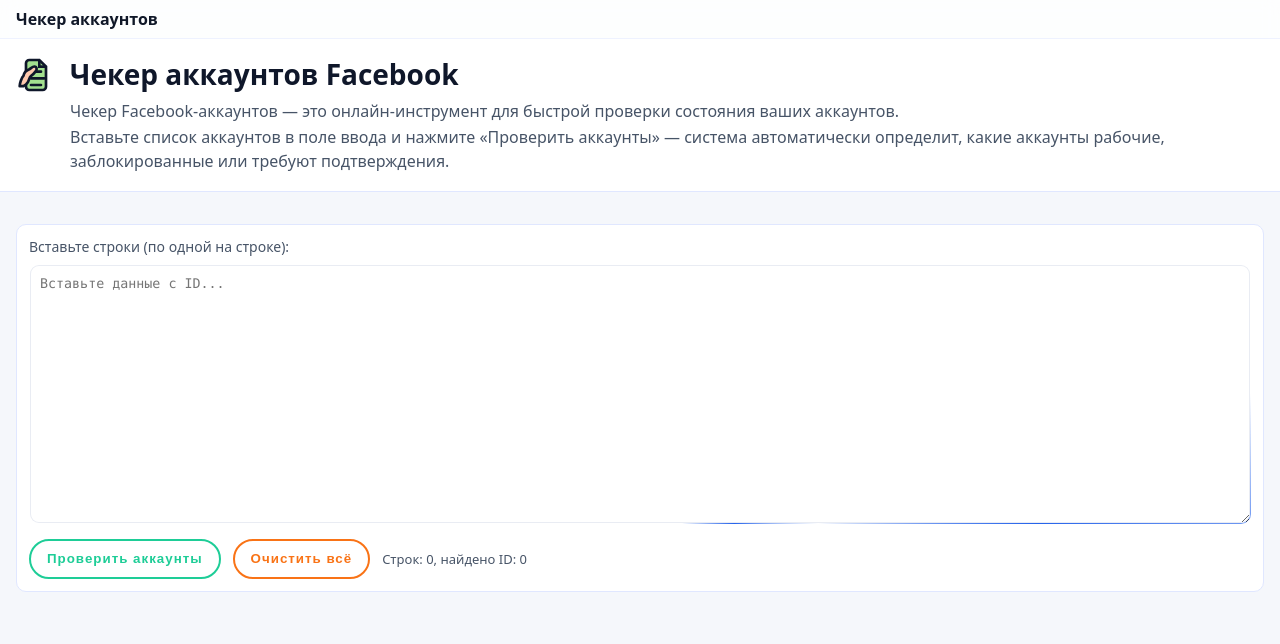
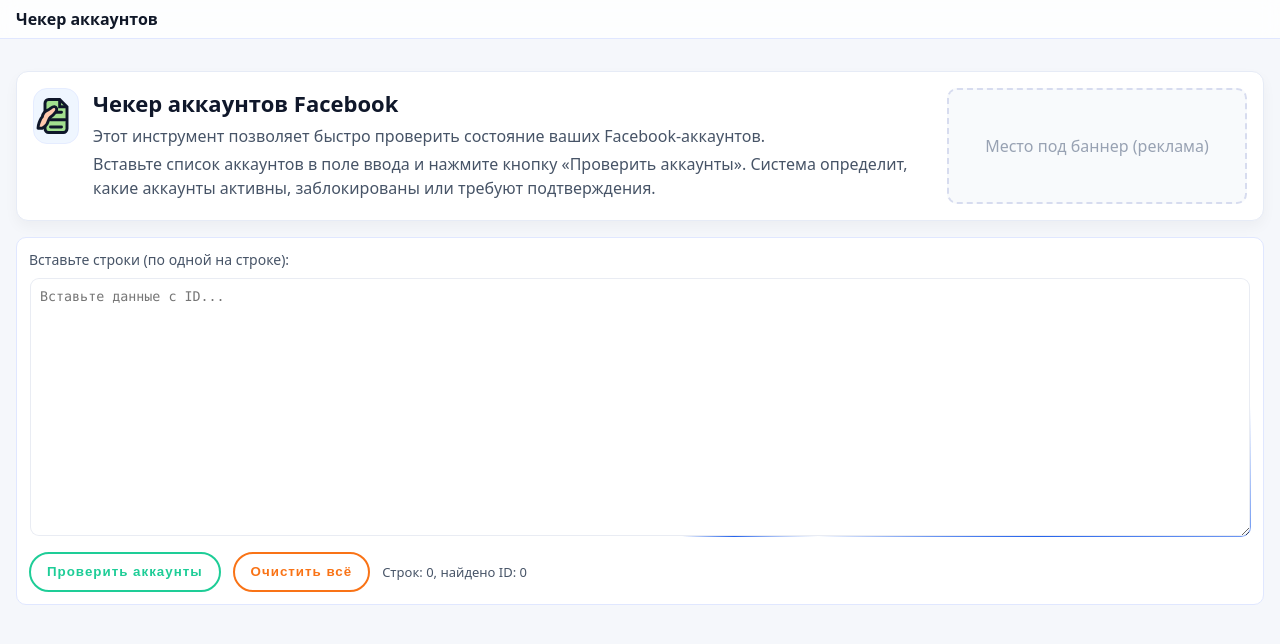
Before and after one commit to Ivan14044/checker_account_fb, a website: page public/index.html in a window 1280 px wide. Drawn offline with Linux system fonts and the light colour scheme.

Commit message:
ui: hero card above form (icon + title + banner placeholder)

```diff
--- a/public/index.html
+++ b/public/index.html
@@ -12,21 +12,6 @@
       <div class="topbar-inner">
         <div class="topbar-brand"><strong>Чекер аккаунтов</strong></div>
         <div class="topbar-actions"></div>
-      </div>
-      <div class="topbar-description">
-        <span class="topbar-icon" aria-hidden="true">
-          <svg width="28" height="28" viewBox="0 0 24 24" fill="none" xmlns="http://www.w3.org/2000/svg">
-            <path d="M8 3h6l4 4v12a2 2 0 0 1-2 2H8a2 2 0 0 1-2-2V5a2 2 0 0 1 2-2Z" fill="#A3E08F" stroke="#0F172A" stroke-width="1.6"/>
-            <path d="M14 3v4h4" stroke="#0F172A" stroke-width="1.6"/>
-            <path d="M9 10h6M9 14h8M9 18h6" stroke="#0F172A" stroke-width="1.6" stroke-linecap="round"/>
-            <path d="M4.5 12.5c.3-1.8 1.4-3.1 3.2-3.8 1.2-.5 2.2-2 3.5-1.8 1.2.2 1.6 1.6.7 2.8-.9 1.2-1.6 2.1-3 3-1 .7-1.1 2.7-1.9 3.8-.8 1.2-2.5 2.2-2.5 2.2H2.2s.1-1.7.6-3c.7-1.9 1-2.8 1.7-3.2Z" fill="#FFC9AE" stroke="#0F172A" stroke-width="1.6" stroke-linejoin="round"/>
-          </svg>
-        </span>
-        <div class="topbar-text">
-          <h2 class="topbar-title">Чекер аккаунтов Facebook</h2>
-          <p>Чекер Facebook-аккаунтов — это онлайн‑инструмент для быстрой проверки состояния ваших аккаунтов.</p>
-          <p>Вставьте список аккаунтов в поле ввода и нажмите «Проверить аккаунты» — система автоматически определит, какие аккаунты рабочие, заблокированные или требуют подтверждения.</p>
-        </div>
       </div>
     </header>
     <div id="preloader" class="preloader">
@@ -57,6 +42,24 @@
     </div>
     <div class="container">
       <div id="error" class="error hidden" role="alert"></div>
+      <section class="hero-card">
+        <div class="hero-left">
+          <span class="hero-icon" aria-hidden="true">
+            <svg width="44" height="44" viewBox="0 0 24 24" fill="none" xmlns="http://www.w3.org/2000/svg">
+              <path d="M8 3h6l4 4v12a2 2 0 0 1-2 2H8a2 2 0 0 1-2-2V5a2 2 0 0 1 2-2Z" fill="#A3E08F" stroke="#0F172A" stroke-width="1.6"/>
+              <path d="M14 3v4h4" stroke="#0F172A" stroke-width="1.6"/>
+              <path d="M9 10h6M9 14h8M9 18h6" stroke="#0F172A" stroke-width="1.6" stroke-linecap="round"/>
+              <path d="M4.5 12.5c.3-1.8 1.4-3.1 3.2-3.8 1.2-.5 2.2-2 3.5-1.8 1.2.2 1.6 1.6.7 2.8-.9 1.2-1.6 2.1-3 3-1 .7-1.1 2.7-1.9 3.8-.8 1.2-2.5 2.2-2.5 2.2H2.2s.1-1.7.6-3c.7-1.9 1-2.8 1.7-3.2Z" fill="#FFC9AE" stroke="#0F172A" stroke-width="1.6" stroke-linejoin="round"/>
+            </svg>
+          </span>
+          <div class="hero-text">
+            <h2>Чекер аккаунтов Facebook</h2>
+            <p>Этот инструмент позволяет быстро проверить состояние ваших Facebook‑аккаунтов.</p>
+            <p>Вставьте список аккаунтов в поле ввода и нажмите кнопку «Проверить аккаунты». Система определит, какие аккаунты активны, заблокированы или требуют подтверждения.</p>
+          </div>
+        </div>
+        <div class="hero-right" aria-hidden="true">Место под баннер (реклама)</div>
+      </section>
       <h1 class="sr-only">Чекер аккаунтов Facebook</h1>
       <div class="grid">
         <div class="card">
--- a/public/styles.css
+++ b/public/styles.css
@@ -49,6 +49,13 @@
   border-radius:10px;
   padding:12px;
 }
+/* Hero card */
+.hero-card{display:grid;grid-template-columns:1fr 300px;gap:16px;background:#ffffff;border:1px solid #e6ebf6;border-radius:12px;padding:16px;box-shadow:0 6px 14px rgba(2,6,23,0.04);margin-bottom:16px}
+.hero-left{display:flex;gap:14px;align-items:flex-start}
+.hero-icon{display:inline-flex;align-items:center;justify-content:center;width:56px;height:56px;border-radius:14px;background:#eff6ff;border:1px solid #e5ecff}
+.hero-text h2{margin:0 0 6px 0;font-size:22px;color:#0f172a}
+.hero-text p{margin:4px 0;color:#475467;line-height:1.5}
+.hero-right{border:2px dashed #d7dcef;border-radius:10px;display:flex;align-items:center;justify-content:center;color:#98a2b3;background:#f8fafc}
 label{display:block;font-size:14px;color:var(--muted);margin-bottom:8px}
 textarea{
   width:100%;
@@ -173,6 +180,8 @@
 @media (max-width: 600px){
   .container{padding:0 12px;margin:20px auto}
   h1{font-size:20px;margin-bottom:12px}
+  .hero-card{grid-template-columns:1fr;gap:12px;padding:12px}
+  .hero-right{min-height:80px}
   .topbar-description{padding:12px}
   .topbar-icon svg{width:32px;height:32px}
   .topbar-title{font-size:22px}
```
